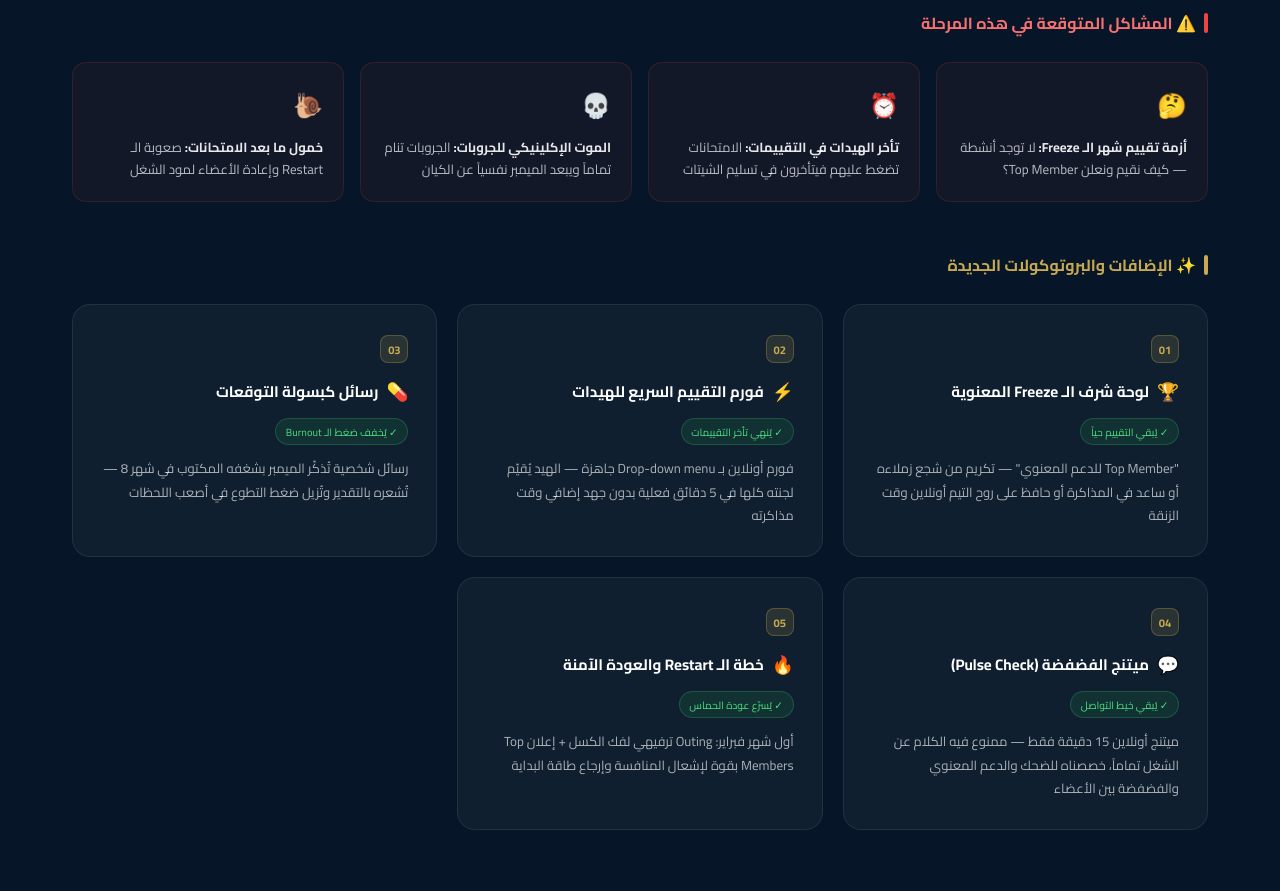
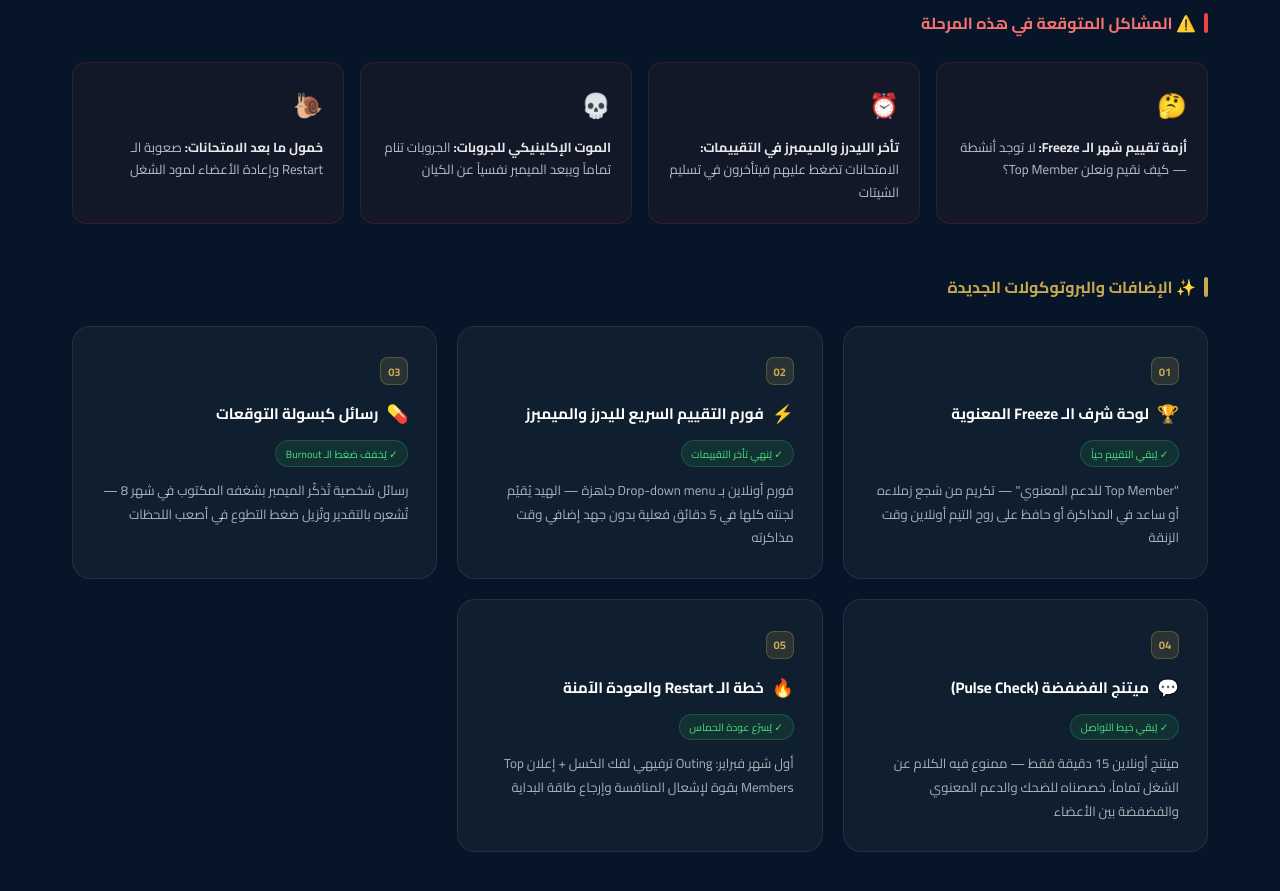
Before and after one commit to Mohamed-Gbrel/plan-YLY, a plain HTML site: page index.html in a window 1280 px wide. Shown: the part 5000-5891 px from the top of the page. Drawn offline with Linux system fonts and the light colour scheme; animation ran at ten frames a second.

Commit message:
Update index.html

```diff
--- a/index.html
+++ b/index.html
@@ -426,14 +426,14 @@ footer{padding:3rem 2rem;text-align:center;border-top:1px solid rgba(255,255,255
   <div class="problems-title reveal">⚠️ المشاكل المتوقعة في هذه المرحلة</div>
   <div class="problems-grid reveal">
     <div class="problem-card"><div class="problem-icon">🤔</div><p class="problem-text"><strong>أزمة تقييم شهر الـ Freeze:</strong> لا توجد أنشطة — كيف نقيم ونعلن Top Member؟</p></div>
-    <div class="problem-card"><div class="problem-icon">⏰</div><p class="problem-text"><strong>تأخر الهيدات في التقييمات:</strong> الامتحانات تضغط عليهم فيتأخرون في تسليم الشيتات</p></div>
+    <div class="problem-card"><div class="problem-icon">⏰</div><p class="problem-text"><strong>تأخر الليدرز والميمبرز في التقييمات:</strong> الامتحانات تضغط عليهم فيتأخرون في تسليم الشيتات</p></div>
     <div class="problem-card"><div class="problem-icon">💀</div><p class="problem-text"><strong>الموت الإكلينيكي للجروبات:</strong> الجروبات تنام تماماً ويبعد الميمبر نفسياً عن الكيان</p></div>
     <div class="problem-card"><div class="problem-icon">🐌</div><p class="problem-text"><strong>خمول ما بعد الامتحانات:</strong> صعوبة الـ Restart وإعادة الأعضاء لمود الشغل</p></div>
   </div>
   <div class="additions-title reveal">✨ الإضافات والبروتوكولات الجديدة</div>
   <div class="additions-grid">
     <div class="addition-card reveal"><div class="addition-num">01</div><div class="addition-title"><span class="addition-emoji">🏆</span> لوحة شرف الـ Freeze المعنوية</div><div class="addition-solve">✓ يُبقي التقييم حياً</div><p class="addition-desc">"Top Member للدعم المعنوي" — تكريم من شجع زملاءه أو ساعد في المذاكرة أو حافظ على روح التيم أونلاين وقت الزنقة</p></div>
-    <div class="addition-card reveal" style="transition-delay:.1s"><div class="addition-num">02</div><div class="addition-title"><span class="addition-emoji">⚡</span> فورم التقييم السريع للهيدات</div><div class="addition-solve">✓ يُنهي تأخر التقييمات</div><p class="addition-desc">فورم أونلاين بـ Drop-down menu جاهزة — الهيد يُقيّم لجنته كلها في 5 دقائق فعلية بدون جهد إضافي وقت مذاكرته</p></div>
+    <div class="addition-card reveal" style="transition-delay:.1s"><div class="addition-num">02</div><div class="addition-title"><span class="addition-emoji">⚡</span> فورم التقييم السريع لليدرز والميمبرز</div><div class="addition-solve">✓ يُنهي تأخر التقييمات</div><p class="addition-desc">فورم أونلاين بـ Drop-down menu جاهزة — الهيد يُقيّم لجنته كلها في 5 دقائق فعلية بدون جهد إضافي وقت مذاكرته</p></div>
     <div class="addition-card reveal" style="transition-delay:.2s"><div class="addition-num">03</div><div class="addition-title"><span class="addition-emoji">💊</span> رسائل كبسولة التوقعات</div><div class="addition-solve">✓ يُخفف ضغط الـ Burnout</div><p class="addition-desc">رسائل شخصية تُذكّر الميمبر بشغفه المكتوب في شهر 8 — تُشعره بالتقدير وتُزيل ضغط التطوع في أصعب اللحظات</p></div>
     <div class="addition-card reveal" style="transition-delay:.3s"><div class="addition-num">04</div><div class="addition-title"><span class="addition-emoji">💬</span> ميتنج الفضفضة (Pulse Check)</div><div class="addition-solve">✓ يُبقي خيط التواصل</div><p class="addition-desc">ميتنج أونلاين 15 دقيقة فقط — ممنوع فيه الكلام عن الشغل تماماً، خصصناه للضحك والدعم المعنوي والفضفضة بين الأعضاء</p></div>
     <div class="addition-card reveal" style="transition-delay:.4s"><div class="addition-num">05</div><div class="addition-title"><span class="addition-emoji">🔥</span> خطة الـ Restart والعودة الآمنة</div><div class="addition-solve">✓ يُسرّع عودة الحماس</div><p class="addition-desc">أول شهر فبراير: Outing ترفيهي لفك الكسل + إعلان Top Members بقوة لإشعال المنافسة وإرجاع طاقة البداية</p></div>
```
